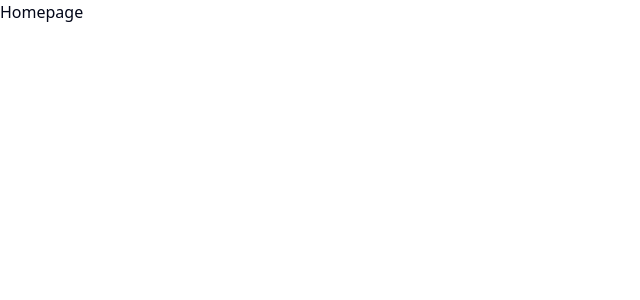
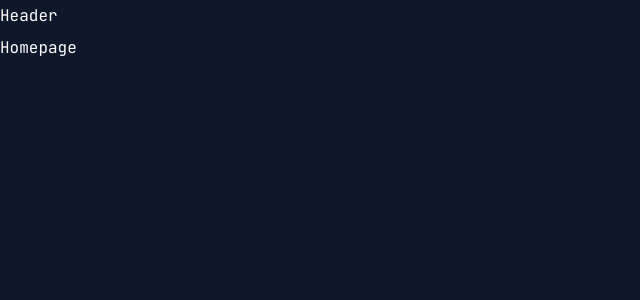
Before and after one commit to ThiagoBerenger/portfolio, a Next.js app: page / in a window 1280 px wide. Shown: the top 300 px of the page, without its empty margins (0-640 px from the left). Built offline with nearby package versions, Linux system fonts and the light colour scheme.

Commit message:
criando os estilos e header

```diff
--- a/app/globals.css
+++ b/app/globals.css
@@ -4,6 +4,12 @@
 @custom-variant dark (&:is(.dark *));
 
 @theme inline {
+  --font-primary: var(--font-jetbrainsMono);
+
+  --color-primary: '#1c1c22';
+  --color-accent: '#00ff99';
+  --color-accent-hover: '#00e187';
+
   --color-background: var(--background);
   --color-foreground: var(--foreground);
   --font-sans: var(--font-geist-sans);
@@ -113,10 +119,7 @@
 }
 
 @layer base {
-  * {
-    @apply border-border outline-ring/50;
-  }
   body {
-    @apply bg-background text-foreground;
+    @apply font-primary bg-primary text-white leading-loose;
   }
 }
--- a/app/layout.jsx
+++ b/app/layout.jsx
@@ -1,14 +1,12 @@
-import { Geist, Geist_Mono } from "next/font/google";
+import { JetBrains_Mono } from "next/font/google";
 import "./globals.css";
 
-const geistSans = Geist({
-  variable: "--font-geist-sans",
+import Header from "@/components/ui/Header";
+
+const jetbrainsMono = JetBrains_Mono({
   subsets: ["latin"],
-});
-
-const geistMono = Geist_Mono({
-  variable: "--font-geist-mono",
-  subsets: ["latin"],
+  weight: ["100", "200", "300", "400", "500", "600", "700", "800"],
+  variable: "--font-jetbrainsMono",
 });
 
 export const metadata = {
@@ -19,9 +17,8 @@
 export default function RootLayout({ children }) {
   return (
     <html lang="en">
-      <body
-        className={`${geistSans.variable} ${geistMono.variable} antialiased`}
-      >
+      <body className={jetbrainsMono.variable}>
+        <Header/>
         {children}
       </body>
     </html>
--- /dev/null
+++ b/components/ui/Header.jsx
@@ -0,0 +1,7 @@
+const Header = () => {
+  return (
+    <header>Header</header>
+  )
+}
+
+export default Header
```
